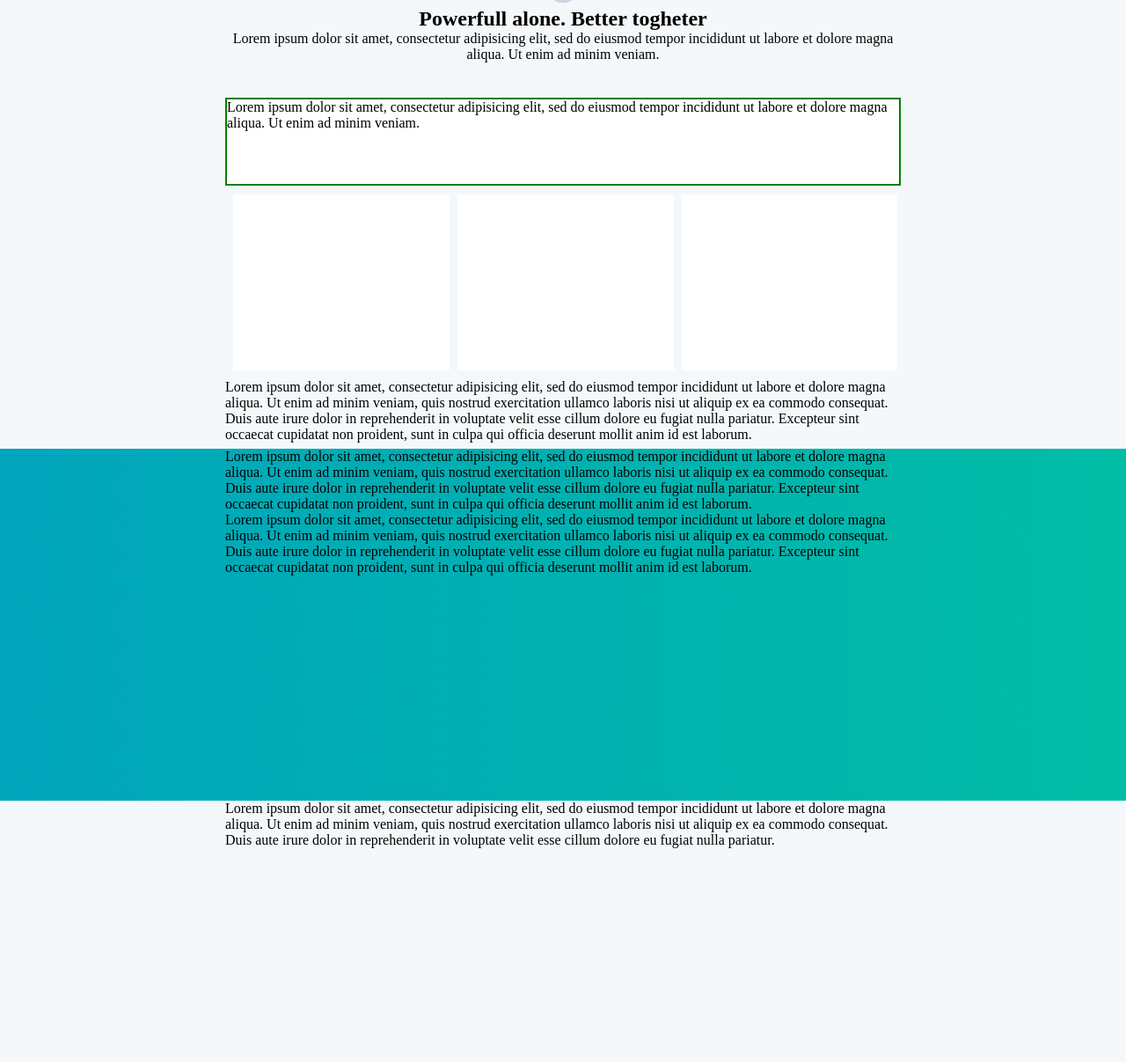
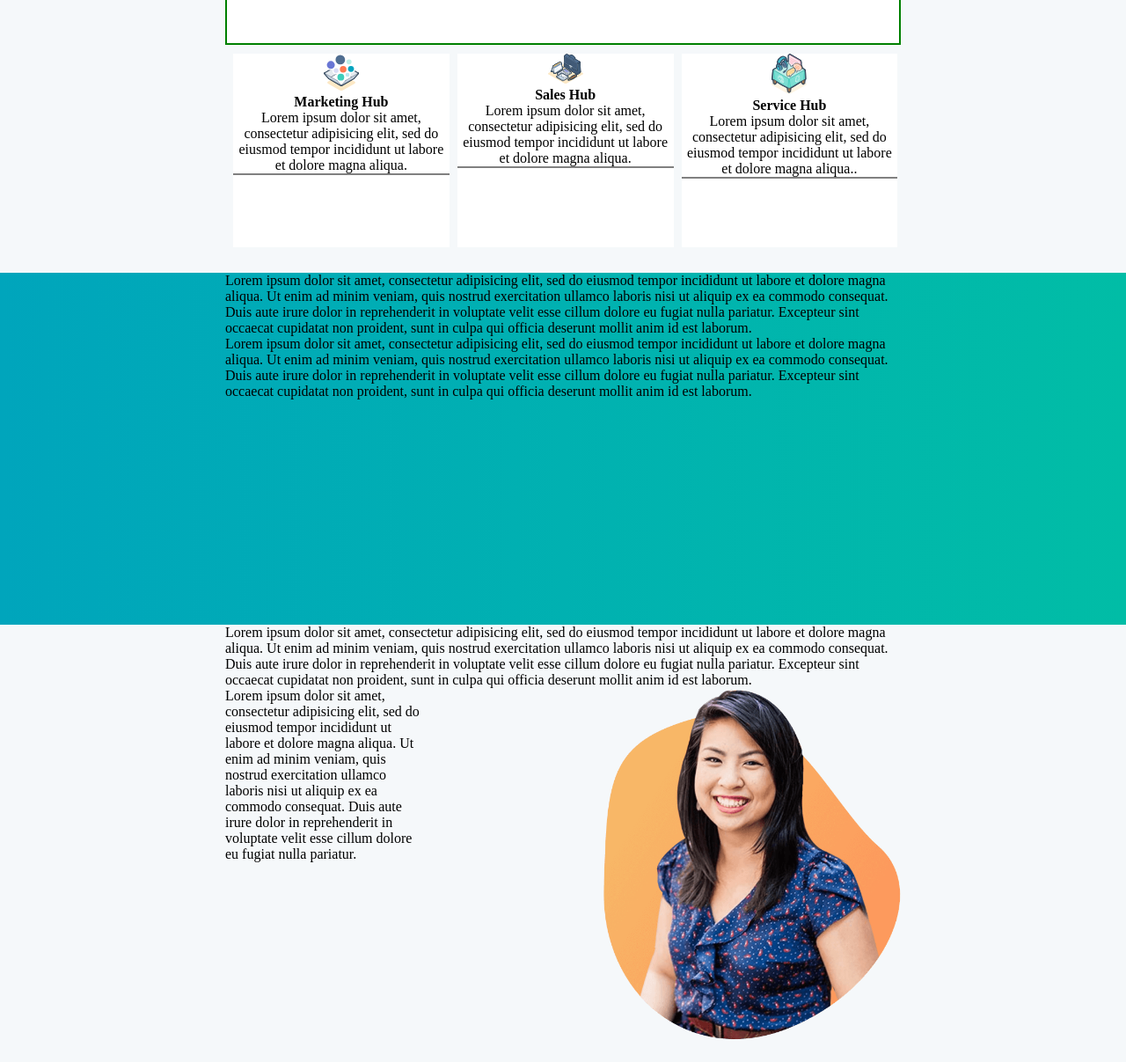
Before and after one commit to GiulioVolletti/htmlcss-hubspot, a plain HTML site: page index.html in a window 1280 px wide. Shown: the part 1472-2679 px from the top of the page at 88% size. Drawn offline with Linux system fonts and the light colour scheme.

Commit message:
15/10/2020 push
prima bozza

```diff
--- a/css/style.css
+++ b/css/style.css
@@ -7,8 +7,7 @@
 body {
   width: 100%;
   height: 150vh;
-  background-color: lightgreen;
-  background-image: linear-gradient(to right ,#00A5BC, #01BDA6);
+  /* background-image: linear-gradient(to right ,#00A5BC, #01BDA6); */
 }
 /* header */
 header {
@@ -87,11 +86,7 @@ a {
   background-position: center;
 }
 
-/* header::after {
-  content: "";
-  display: table;
-  clear: both;
-} */
+
 
 /* /header */
 
@@ -104,16 +99,15 @@ a {
 /* main */
 main {
   border-top: 2px solid green;
-  padding-top: 100px;
 }
 /* top section */
 section#main-top {
-  margin-top: 100px;
   width: 100%;
   height: 900px;
   background-color: #F5F8FA;
 }
 .first-top {
+  padding-top: 40px;
   text-align: center;
 }
 
@@ -126,12 +120,19 @@ section#main-top {
 
 .column {
   width: 32%;
-  height: 200px;
+  height: 220px;
   background-color: white;
   margin: 10px 0 10px 9px;
   float:left;
+  text-align: center;
 }
-
+.column > p {
+  border-bottom: 2px solid grey;
+}
+.img-reduction {
+  width: 40px;
+  height: auto;
+}
 .third-top::after {
   content:"";
   display: table;
@@ -141,15 +142,25 @@ section#main-top {
 section#main-center {
   width: 100%;
   height: 400px;
-  /* background-color: black; */
+  background-image: linear-gradient(to right ,#00A5BC, #01BDA6);
 
 }
 section#main-bottom {
   width: 100%;
-  height: 400px;
+  height: 500px;
   background-color: #F5F8FA;
 }
-
+.float-left {
+    width: 30%;
+    float: left;
+}
+.float-right {
+  float: right;
+}
+.float-right img{
+  height: 400px;
+  width: auto;
+}
 /* /main */
 
 /* footer */
--- a/index.html
+++ b/index.html
@@ -67,16 +67,25 @@
           </div>
           <div class="tird-top">
             <div class="column">
+              <img class="img-reduction" src="img/marketing.svg" alt="Marketing Hub">
+              <h4>Marketing Hub</h4>
+                <p>Lorem ipsum dolor sit amet, consectetur adipisicing elit, sed do eiusmod tempor incididunt ut labore et dolore magna aliqua. </p>
 
             </div>
             <div class="column">
+              <img class="img-reduction" src="img/sales.svg" alt="Sales Hub">
+              <h4>Sales Hub</h4>
+                <p>Lorem ipsum dolor sit amet, consectetur adipisicing elit, sed do eiusmod tempor incididunt ut labore et dolore magna aliqua. </p>
 
             </div>
             <div class="column">
+              <img class="img-reduction" src="img/service-hub.svg" alt="Service Hub">
+              <h4>Service Hub</h4>
+                <p>Lorem ipsum dolor sit amet, consectetur adipisicing elit, sed do eiusmod tempor incididunt ut labore et dolore magna aliqua..</p>
 
             </div>
           </div>
-          <p>Lorem ipsum dolor sit amet, consectetur adipisicing elit, sed do eiusmod tempor incididunt ut labore et dolore magna aliqua. Ut enim ad minim veniam, quis nostrud exercitation ullamco laboris nisi ut aliquip ex ea commodo consequat. Duis aute irure dolor in reprehenderit in voluptate velit esse cillum dolore eu fugiat nulla pariatur. Excepteur sint occaecat cupidatat non proident, sunt in culpa qui officia deserunt mollit anim id est laborum.</p>
+
 
         </div>
       </section>
@@ -94,7 +103,19 @@
 
       <section id="main-bottom">
         <div class="container">
-          <p>Lorem ipsum dolor sit amet, consectetur adipisicing elit, sed do eiusmod tempor incididunt ut labore et dolore magna aliqua. Ut enim ad minim veniam, quis nostrud exercitation ullamco laboris nisi ut aliquip ex ea commodo consequat. Duis aute irure dolor in reprehenderit in voluptate velit esse cillum dolore eu fugiat nulla pariatur.</p>
+          <div class="first-m-bottom">
+            <p>Lorem ipsum dolor sit amet, consectetur adipisicing elit, sed do eiusmod tempor incididunt ut labore et dolore magna aliqua. Ut enim ad minim veniam, quis nostrud exercitation ullamco laboris nisi ut aliquip ex ea commodo consequat. Duis aute irure dolor in reprehenderit in voluptate velit esse cillum dolore eu fugiat nulla pariatur. Excepteur sint occaecat cupidatat non proident, sunt in culpa qui officia deserunt mollit anim id est laborum. </p>
+          </div>
+          <div id="main-bottom" class="second-m-bottom">
+            <div class="float-left">
+              <div class="descri">
+                <p>Lorem ipsum dolor sit amet, consectetur adipisicing elit, sed do eiusmod tempor incididunt ut labore et dolore magna aliqua. Ut enim ad minim veniam, quis nostrud exercitation ullamco laboris nisi ut aliquip ex ea commodo consequat. Duis aute irure dolor in reprehenderit in voluptate velit esse cillum dolore eu fugiat nulla pariatur.</p>
+              </div>
+            </div>
+            <div class="float-right">
+              <img  src="img/woman.webp" alt="figure">
+            </div>
+          </div>
         </div>
       </section>
 
```
Also changed, not shown: img/crm.svg (added), img/marketing.svg (added), img/sales.svg (added), img/service-hub.svg (added), img/woman.webp (added).
